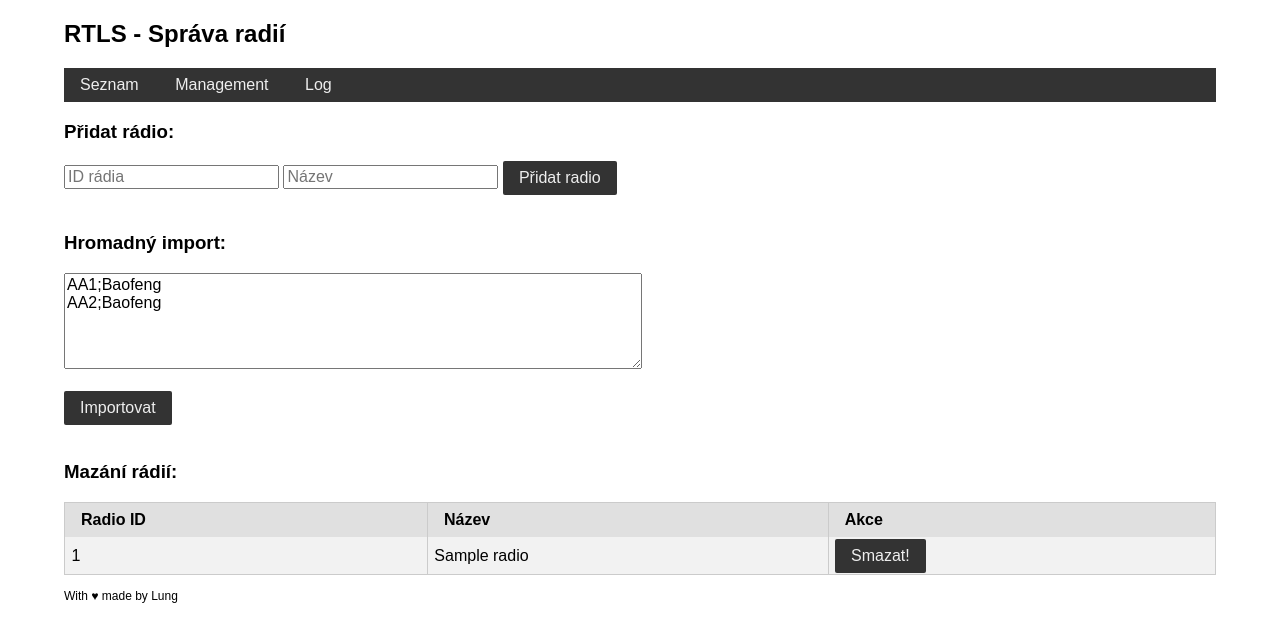
After one commit to skaut/Radio-Tym-Lending-System, a PHP site: template templates/management-radio.phtml in a window 1280 px wide. The commit adds this page. Shown: the top 642 px of the page. Run offline with PHP 8.4, Linux system fonts and the light colour scheme; the template is opened without the code that fills it: most values are stand-ins (such as "Sample title", 1, 10 or a date in 2020).

Commit message:
added deleting radios

```diff
--- a/templates/main-menu.phtml
+++ b/templates/main-menu.phtml
@@ -1,10 +1,10 @@
 <div class="menu pure-menu pure-menu-horizontal">
 	<ul class="pure-menu-list">
 		<li class="pure-menu-item">
-			<a href="<?= $router->pathFor('radio-list'); ?>" class="pure-menu-link">Seznam radií</a>
+			<a href="<?= $router->pathFor('radio-list'); ?>" class="pure-menu-link">Seznam</a>
 		</li>
 		<li class="pure-menu-item">
-			<a href="<?= $router->pathFor('new-radio'); ?>" class="pure-menu-link">Přidat nové radio</a>
+			<a href="<?= $router->pathFor('management-radio'); ?>" class="pure-menu-link">Management</a>
 		</li>
 		<li class="pure-menu-item">
 			<a href="<?= $router->pathFor('log'); ?>" class="pure-menu-link">Log</a>
--- /dev/null
+++ b/templates/management-radio.phtml
@@ -0,0 +1,51 @@
+<?php require 'prefix.phtml' ?>
+
+	<h2>RTLS - Správa radií</h2>
+
+<?php require 'main-menu.phtml' ?>
+
+	<article>
+		<h3>Přidat rádio: </h3>
+		<form method="POST" action="<?= $router->pathFor('add-new-radio'); ?>">
+			<input type="text" id="radioId" name="radioId" placeholder="ID rádia" required>
+			<input type="text" id="name" name="name" placeholder="Název" required>
+			<input type="submit" class="pure-button pure-button-primary" value="Přidat radio">
+
+		</form>
+		<br/>
+		<h3>Hromadný import: </h3>
+		<form method="POST" action="<?= $router->pathFor('import-radio'); ?>">
+			<textarea name="importRadio" rows="5" cols="60">AA1;Baofeng
+AA2;Baofeng</textarea><br/>
+			<br/>
+			<input type="submit" value="Importovat" class="pure-button">
+		</form>
+		<br/>
+		<h3>Mazání rádií: </h3>
+		<table id="mainTable" class="table pure-table pure-table-striped">
+			<thead>
+			<tr>
+				<th>Radio ID</th>
+				<th>Název</th>
+				<th>Akce</th>
+			</tr>
+			</thead>
+
+			<tbody>
+			<?php foreach ($radios as $r): ?>
+				<tr>
+					<td><?= $r['radioId'] ?></td>
+					<td><?= $r['name'] ?></td>
+					<td>
+						<form method="POST" action="<?= $router->pathFor('delete-radio') ?>">
+							<input type="hidden" name="id" value="<?= $r['id'] ?>">
+							<input type="submit" class="pure-button" value="Smazat!">
+						</form>
+					</td>
+				</tr>
+			<?php endforeach ?>
+			</tbody>
+		</table>
+	</article>
+
+<?php require 'suffix.phtml' ?>
```
Also changed, not shown: src/index.php (+25 -4 lines), templates/new-radio.phtml (deleted, +0 -25 lines).
